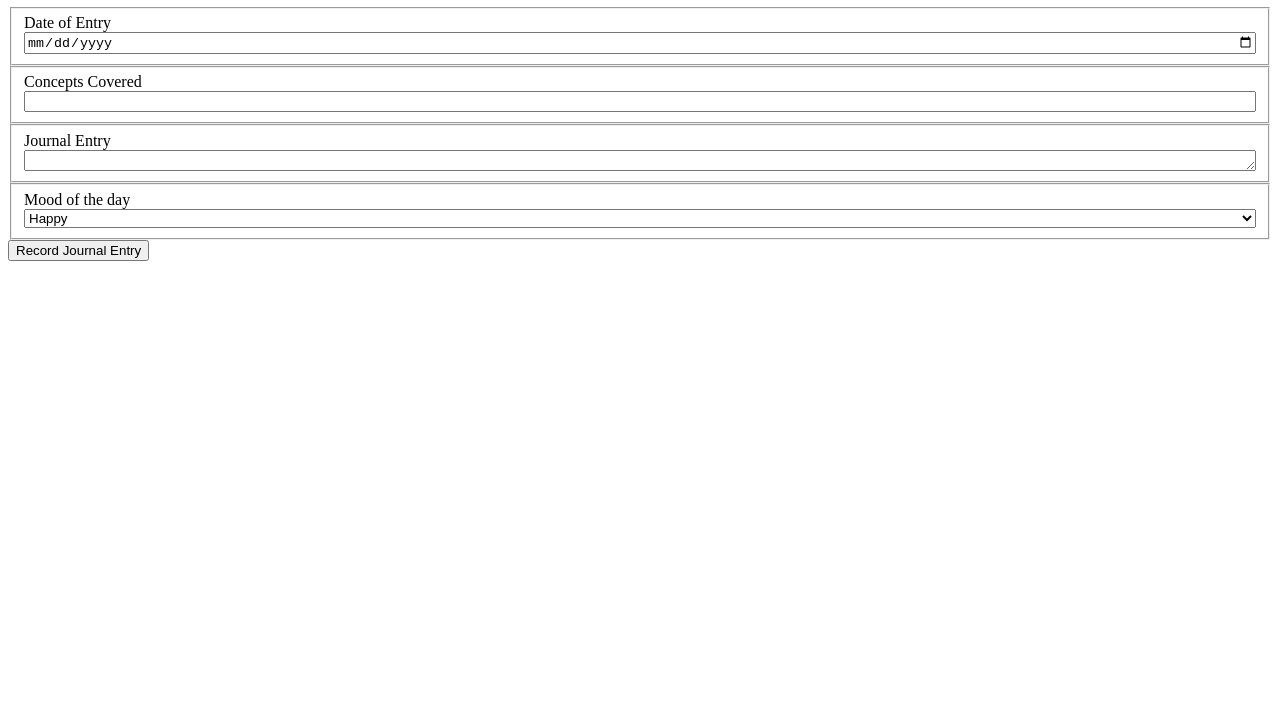
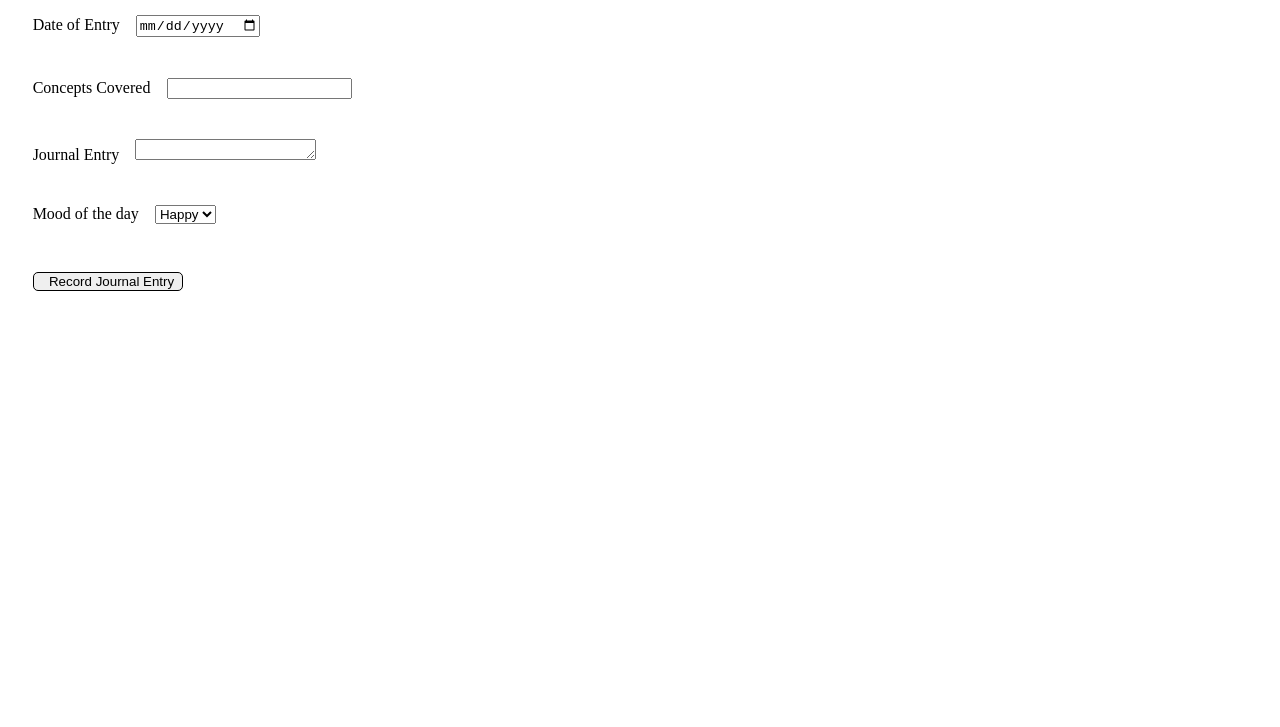
Before and after one commit to stitchelle/daily_journal, a plain HTML site: page src/index.html in a window 1280 px wide. Shown: the part 73-800 px from the top of the page. Drawn offline with Linux system fonts and the light colour scheme.

Commit message:
made scripts modular and adjusted css

```diff
--- a/src/index.html
+++ b/src/index.html
@@ -4,36 +4,14 @@
     <meta charset="UTF-8">
     <meta name="viewport" content="width=device-width, initial-scale=1.0">
     <meta http-equiv="X-UA-Compatible" content="ie=edge">
-    <title>Document</title>
+    <title>Daily Journal</title>
     <link rel="stylesheet" href="styles/journal.css">
 </head>
 <body>
 
-    <form action="">
-        <h1>Daily Journal</h1>
-        <fieldset>
-            <label for="journalDate">Date of Entry</label>
-            <input type="date" name="journalDate" id="journalDate">
-        </fieldset>
-        <fieldset>
-            <label for="conceptsCovered">Concepts Covered</label>
-            <input type="text" name="conceptsCovered" id="conceptsCovered">
-        </fieldset>
-        <fieldset>
-            <label for="journalEntry">Journal Entry</label>
-            <textarea name="journalEntry" id="journalEntry" cols="20" rows="1"></textarea>
-        </fieldset>
-        <fieldset>
-            <label for="journalEntry">Mood of the day</label>
-            <select name="mood" id="mood">
-            <option value="happy">Happy</option>
-            <option value="sad">Sad</option>
-            <option value="mad">Mad</option>
-            <option value="okay">Okay</option>
-            </select>
-        </fieldset>
-        <button id="recordButton">Record Journal Entry</button>
-    </form>
+    <div id="form-container"></div>
+
+    <script src="./scripts/main.js" type="module"></script>
 
 </body>
 </html>
--- /dev/null
+++ b/src/scripts/htmlToDom.js
@@ -0,0 +1,34 @@
+export default {
+    buildAndAppendForm: () => {
+        const form = `
+            <form action="">
+                    <h1>Daily Journal</h1>
+                    <fieldset>
+                        <label for="journalDate">Date of Entry</label>
+                        <input type="date" name="journalDate" id="journalDate">
+                    </fieldset>
+                    <fieldset>
+                        <label for="conceptsCovered">Concepts Covered</label>
+                        <input type="text" name="conceptsCovered" id="conceptsCovered">
+                    </fieldset>
+                    <fieldset>
+                        <label for="journalEntry">Journal Entry</label>
+                        <textarea name="journalEntry" id="journalEntry" cols="20" rows="1"></textarea>
+                    </fieldset>
+                    <fieldset>
+                        <label for="journalEntry">Mood of the day</label>
+                        <select name="mood" id="mood">
+                        <option value="happy">Happy</option>
+                        <option value="sad">Sad</option>
+                        <option value="mad">Mad</option>
+                        <option value="okay">Okay</option>
+                        </select>
+                    </fieldset>
+                    <button id="recordButton">Record Journal Entry</button>
+            </form>
+            `
+
+        const formContainerDiv = document.querySelector("#form-container")
+        formContainerDiv.innerHTML = form
+    }
+}
--- /dev/null
+++ b/src/scripts/main.js
@@ -0,0 +1,3 @@
+import buildAndAppendForm from "./htmlToDom.js"
+
+buildAndAppendForm.buildAndAppendForm()
--- a/src/styles/journal.css
+++ b/src/styles/journal.css
@@ -1,4 +1,26 @@
-fieldset{
+h1 {
+    margin: 1%;
+}
+
+form {
     display: flex;
     flex-direction: column;
 }
+
+fieldset {
+    margin: 1%;
+    border: none;
+}
+
+label {
+    padding-right: 1%;
+}
+
+#recordButton {
+    margin: 2%;
+    padding-left: 1%;
+    border: solid;
+    border-width: 1px;
+    border-radius: 5px;
+    width: 150px;
+}
```
